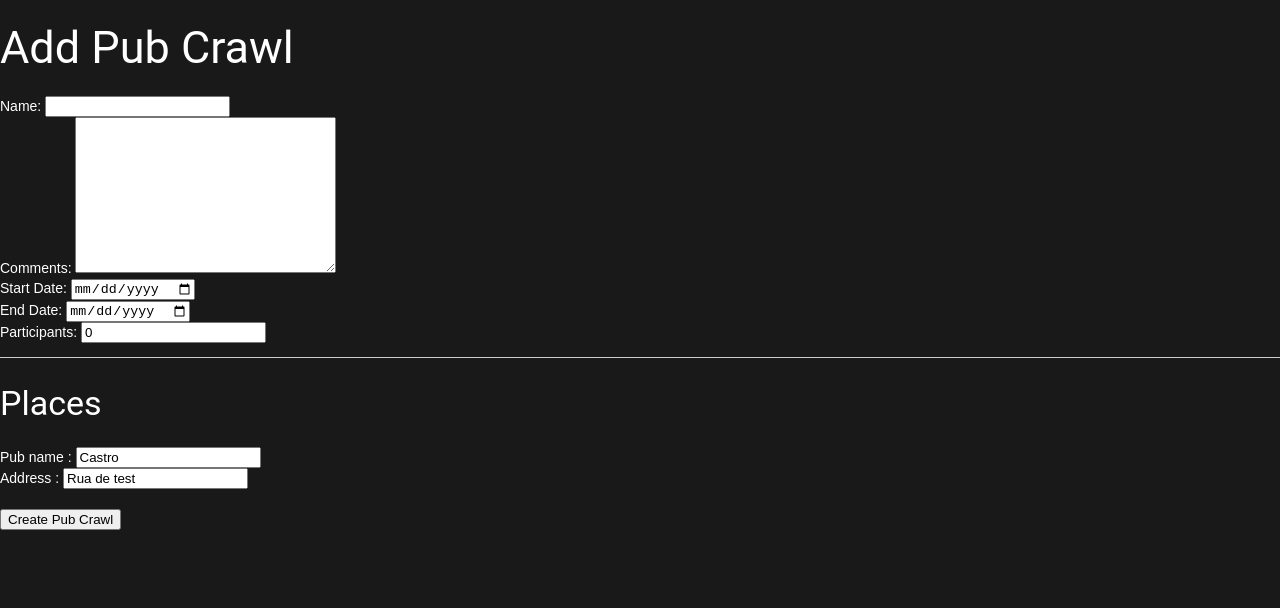
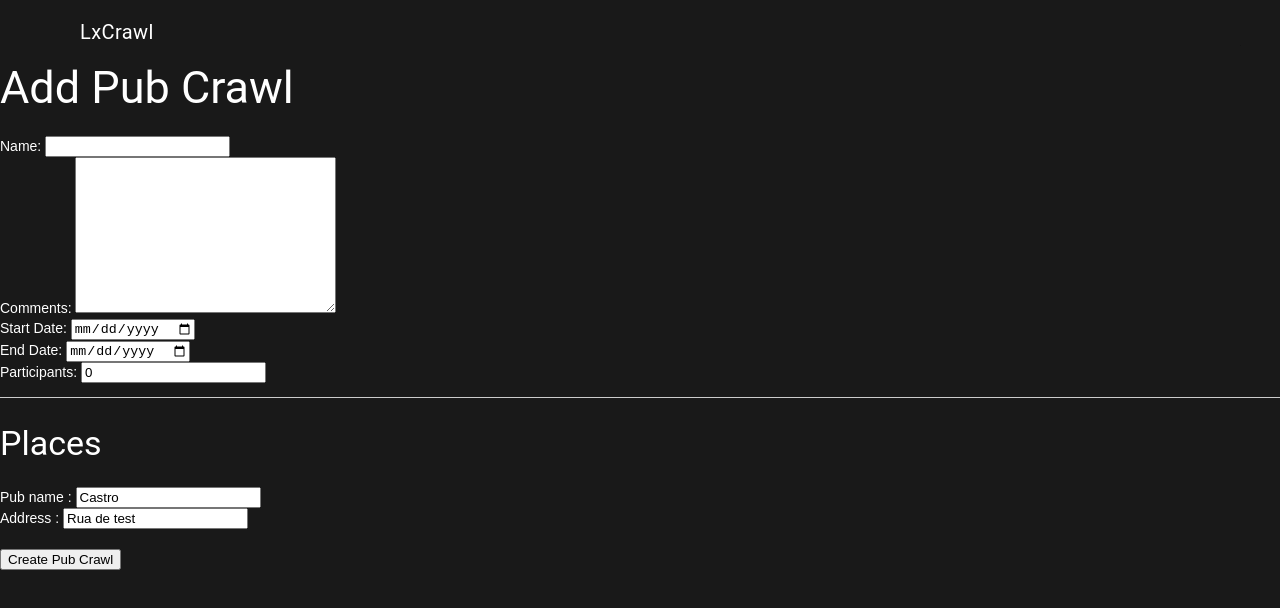
Before and after one commit to PatriciaRosalis/Lx_Crawl, a React (Create React App) app in the folder client/: page /add-pubcrawl in a window 1280 px wide. Shown: the top 608 px of the page. Built offline with nearby package versions, Linux system fonts and the light colour scheme.

Commit message:
navbar - create

```diff
--- a/client/src/components/pages/AddPubCrawl.jsx
+++ b/client/src/components/pages/AddPubCrawl.jsx
@@ -2,6 +2,7 @@ import React, { Component } from 'react';
 import api from '../../api';
 import ReactDom from 'react-dom'
 import axios from 'axios';
+import Navbar from './Navbar'
 
 
 export default class AddPubCrawl extends Component {
@@ -87,6 +88,9 @@ export default class AddPubCrawl extends Component {
   render() {
     return (
       <div className="AddPubCrawl">
+        <Navbar />
+        <br />
+        <br />
         <h2>Add Pub Crawl</h2>
         <form>
           Name: <input type="text" value={this.state.name} name="name" onChange={this.handleInputChange} /> <br />
--- a/client/src/components/pages/Navbar.jsx
+++ b/client/src/components/pages/Navbar.jsx
@@ -1,5 +1,5 @@
 import React from 'react';
-import {Link} from 'react-router-dom';
+import { Link } from 'react-router-dom';
 
 function Navbar() {
   return (
@@ -21,7 +21,7 @@ function Navbar() {
           <span className="mdl-layout-title"><img className="title-nav" src="../title.png" alt="title" /></span>
           <nav className="mdl-navigation">
             <Link className="mdl-navigation__link" to="/profile">Profile</Link>
-            <Link className="mdl-navigation__link" to="/">Add PubCrawl</Link>
+            <Link className="mdl-navigation__link" to="/add-pubcrawl">Add PubCrawl</Link>
             {/* <Link className="mdl-navigation__link" to="">Join PubCrawl</Link> */}
           </nav>
         </div>
--- a/client/src/index.scss
+++ b/client/src/index.scss
@@ -122,6 +122,5 @@ body {
 }
 
 .title-nav {
-  width: 160px;
   height: 50px;
 }
```
